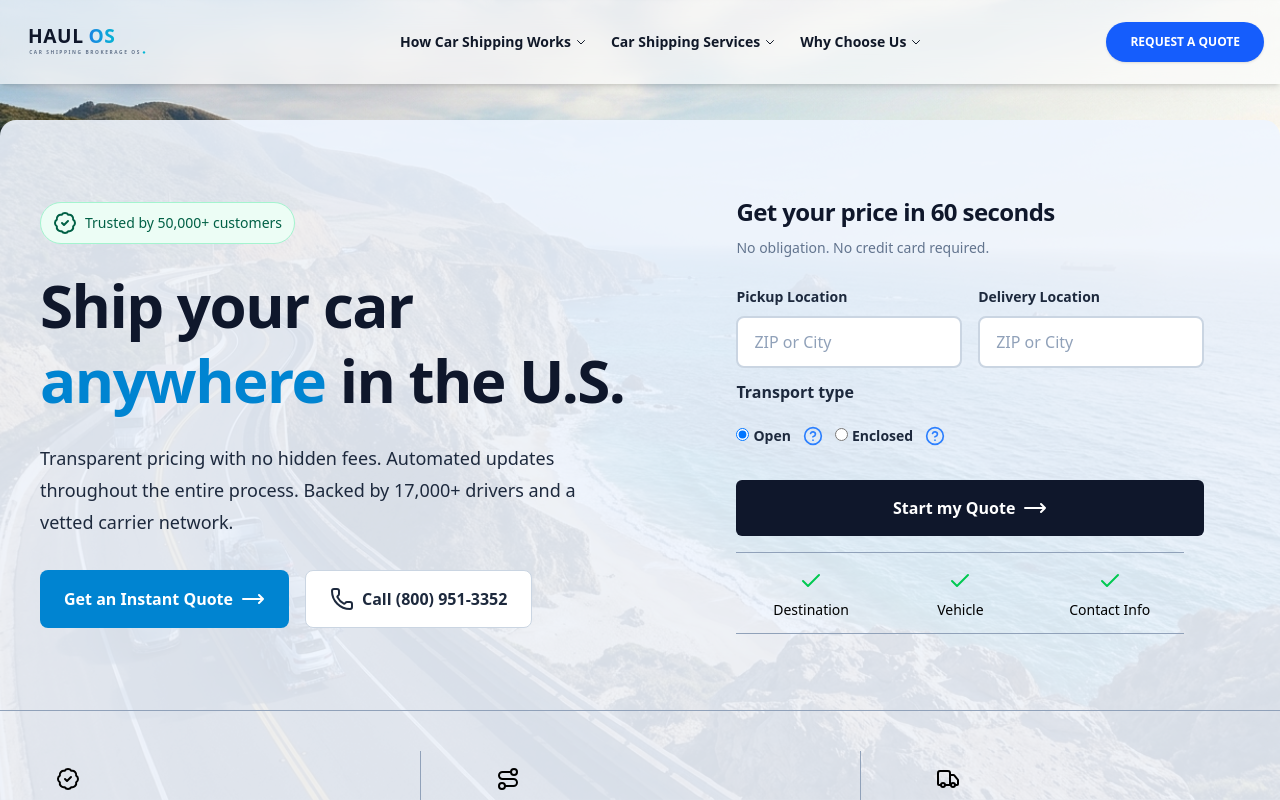
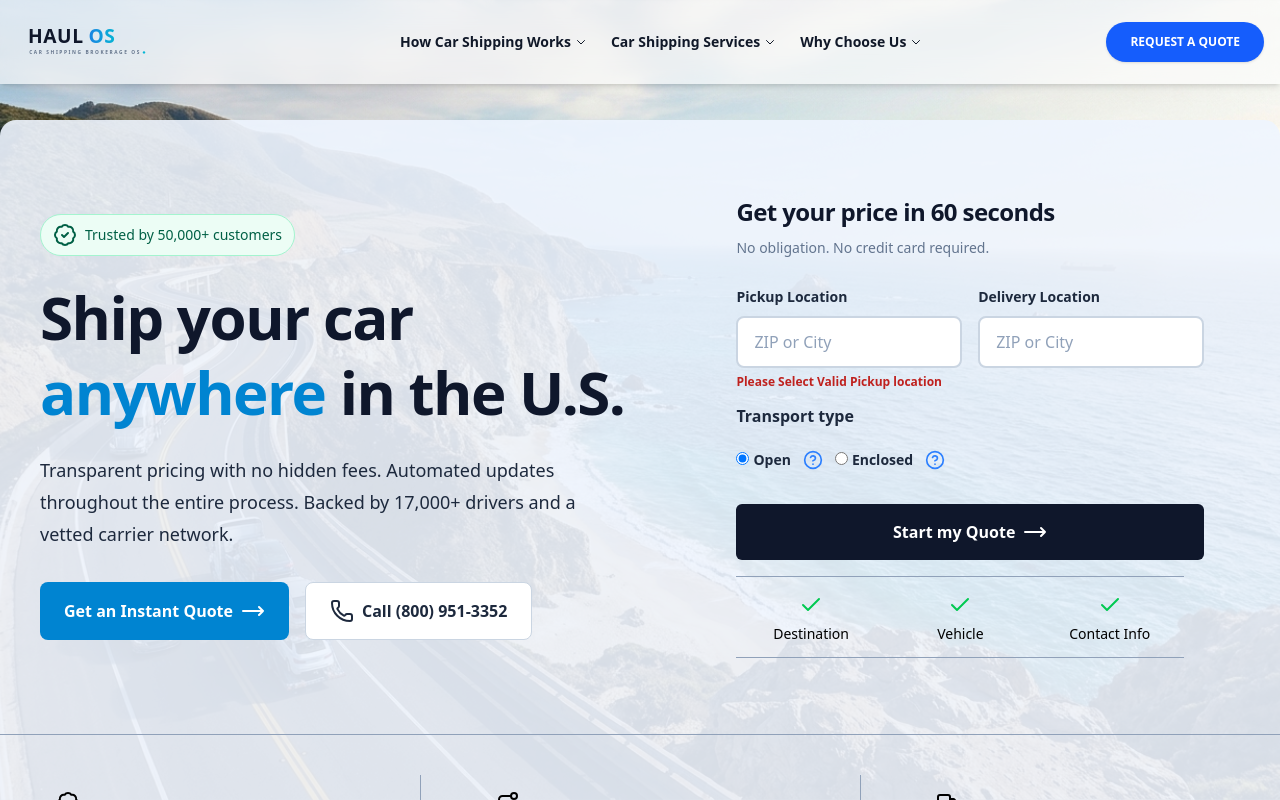
Before and after one commit to RadostinTasev1999/SAP-LABS-Intership-Project-2026, a Next.js app: page / in a window 1280 px wide. Both pictures are taken after a click on the button "Start my Quote". Shown: the top 800 px of the page. Built offline with nearby package versions, Linux system fonts and the light colour scheme.

Commit message:
implemented conditional rendering of error message based on destinationErrors state

```diff
--- a/components/homepage/hero/destinationForm/QuotePickupInput.tsx
+++ b/components/homepage/hero/destinationForm/QuotePickupInput.tsx
@@ -12,7 +12,8 @@ export default function QuotePickupInput({
     originResult,
     handleSelectOrigin,
     showResult,
-    hideResult
+    hideResult,
+    destinationErrors
 }: QuotePickupInputProps){
 
     useEffect(() => {
@@ -41,13 +42,18 @@ export default function QuotePickupInput({
                 onClick={hideResult}
                     />
 
+                {
+                    destinationErrors.originError && (
+                        <span className='text-[#BF211E] text-xs font-semibold'>{destinationErrors.originError}</span>
+                    )
+                }
 
                 {
                     showResult && (
-                    <ul className='absolute top-full left-0 right-0 mt-1 bg-white rounded-xl max-h-52 overflow-y-auto z-50 divide-y divide-slate-200'>
+                    <ul className='absolute top-full left-0 right-0 mt-1 bg-white rounded-md max-h-52 overflow-y-auto z-50 divide-y divide-slate-200'>
                         {
                             originResult && originResult.map((el) => (
-                                <li key={el.id} onClick={() => handleSelectOrigin(el,pickupZip.name)} className='px-4 py-2.5 text-xs font-semibold cursor-pointer transition-colors'>
+                                <li key={el.id} onClick={() => handleSelectOrigin(el,pickupZip.name)} className='px-4 py-2.5 text-base font-semibold cursor-pointer transition-colors'>
                                     {`${el.city}, ${el.state} ${el.zip}`}
                                 </li>
                             ))
```
